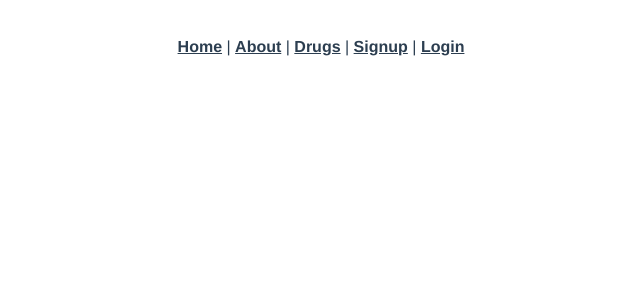
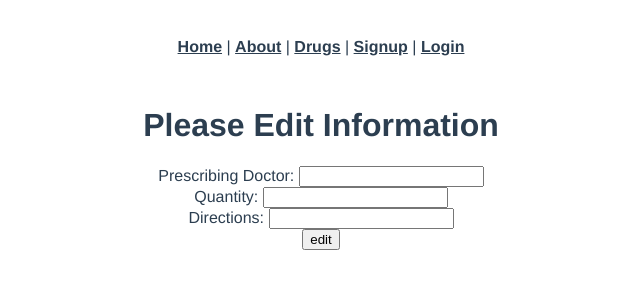
Before and after one commit to erwinreyzon/pharmacy-capstone-frontend, a Vue app: page /drug_users/1/edit in a window 1280 px wide. Shown: the top 300 px of the page, without its empty margins (319-959 px from the left). Built offline with nearby package versions, Linux system fonts and the light colour scheme; no server answers.

Commit message:
adds route for edit/patch in index.js and DrugUserIndex.vue

```diff
--- a/src/router/index.js
+++ b/src/router/index.js
@@ -7,6 +7,7 @@ import LogIn from "../views/LogIn.vue";
 import LogOut from "../views/LogOut.vue";
 import DrugUserNew from "../views/DrugUserNew.vue";
 import DrugUserIndex from "../views/DrugUserIndex.vue";
+import DrugUserEdit from "../views/DrugUserEdit.vue";
 
 const routes = [
   {
@@ -57,6 +58,11 @@ const routes = [
     name: "drug_user-index",
     component: DrugUserIndex,
   },
+  {
+    path: "/drug_users/:id/edit",
+    name: "drug_user-edit",
+    component: DrugUserEdit,
+  },
 ];
 
 const router = createRouter({
--- a/src/views/DrugUserEdit.vue
+++ b/src/views/DrugUserEdit.vue
@@ -48,6 +48,6 @@ export default {
         <input type="text" v-model="drug_user.directions" />
       </div>
     </div>
-    <input type="submit" value="create" />
+    <input type="submit" value="edit" />
   </form>
 </template>
--- a/src/views/DrugUserIndex.vue
+++ b/src/views/DrugUserIndex.vue
@@ -26,5 +26,7 @@ export default {
     <p>Directions: {{ drug_user.directions }}</p>
     <p>Quantity: {{ drug_user.quantity }}</p>
     <a :href="`/drugs/${drug_user.drug_id}`">More Info</a>
+    <br />
+    <a v-bind:href="`/drug_users/${drug_user.id}/edit`">Edit</a>
   </div>
 </template>
```
